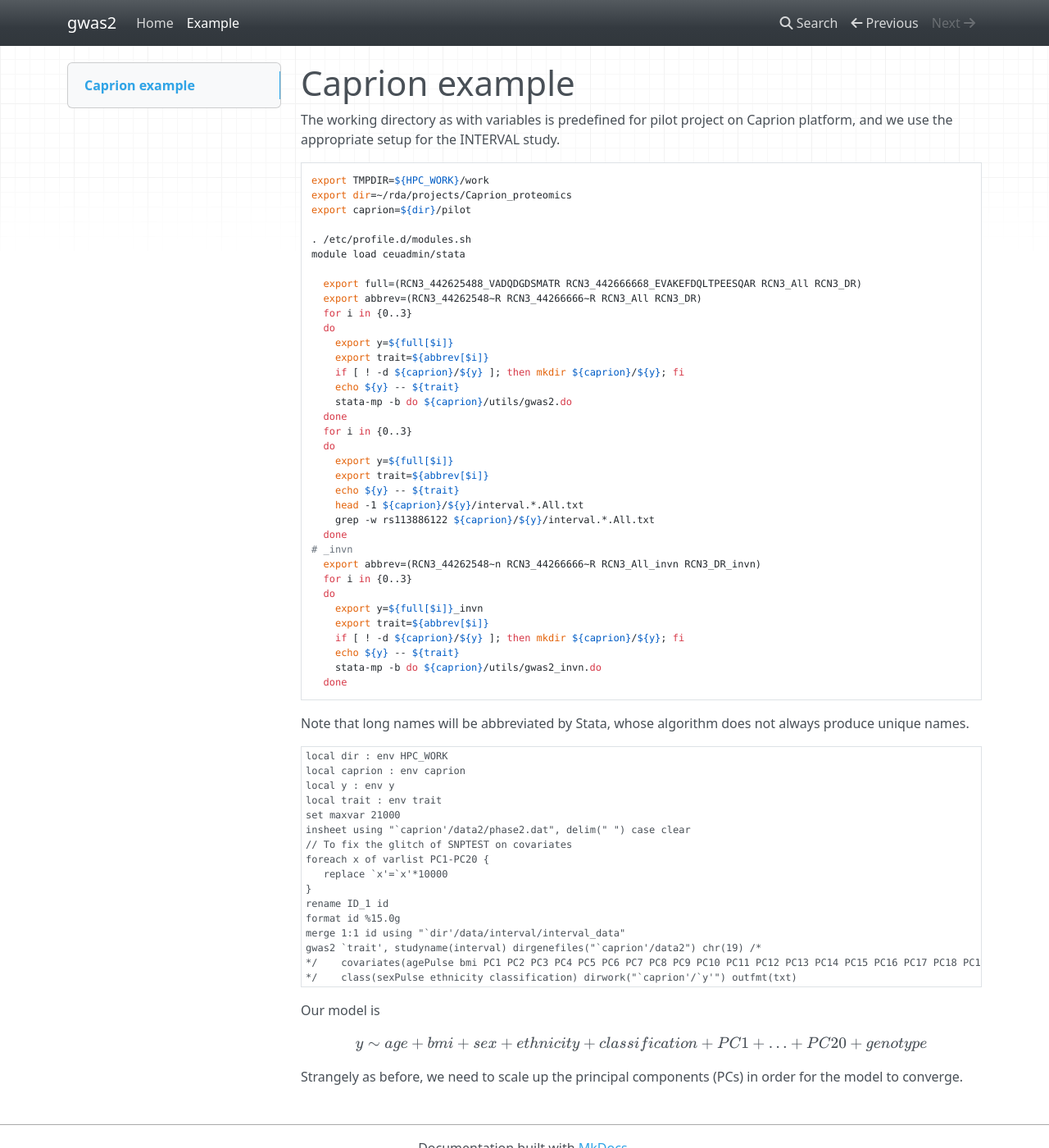
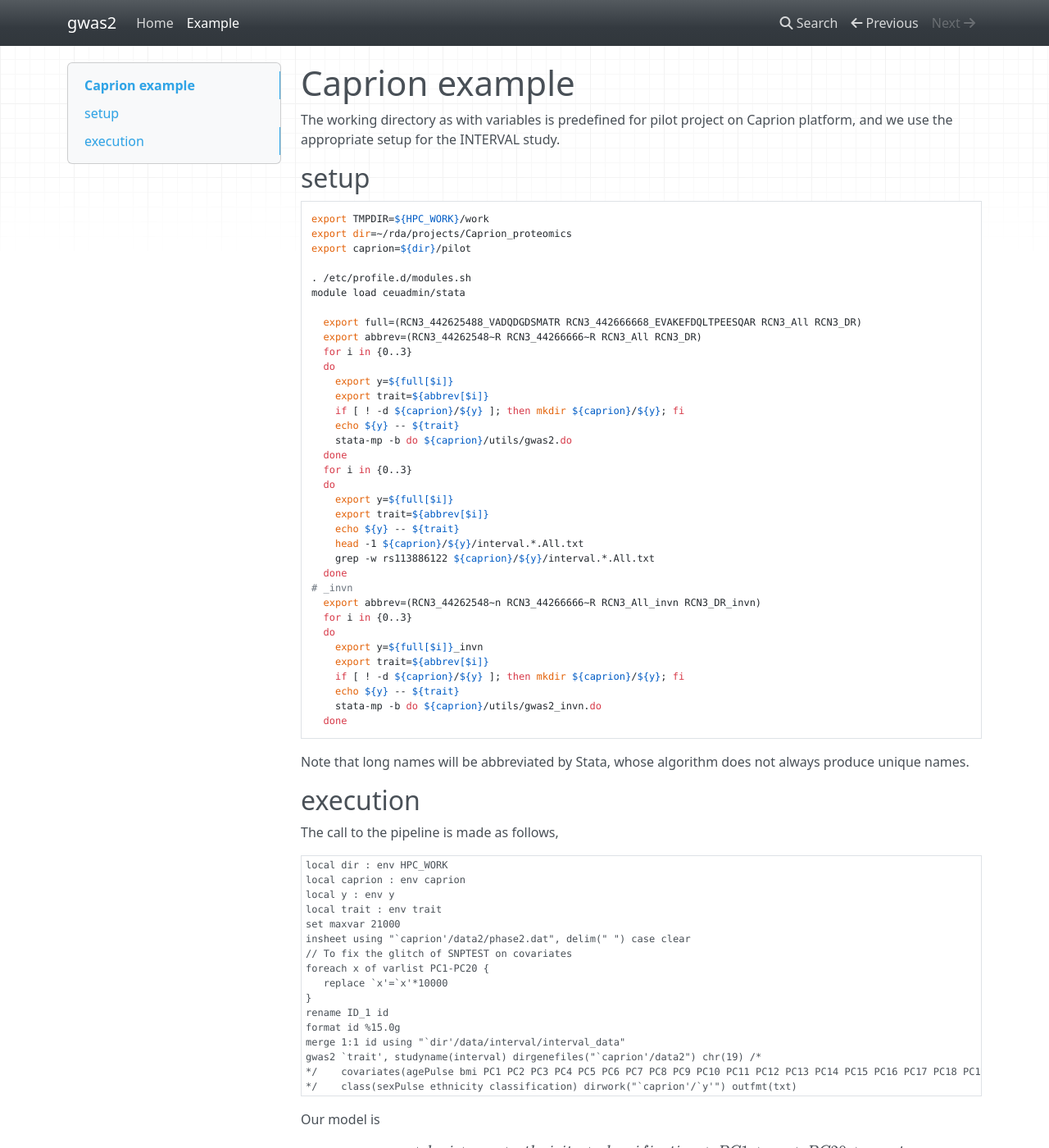
Before and after one commit to jinghuazhao/gwas2, an MkDocs documentation site: the page built from docs/Caprion.md, in a window 1280 px wide and 1400 px high. Shown: the whole window at 82% size. Built offline with MkDocs 1.6.1, drawn with Linux system fonts in a browser that asks for light colours; nearby versions of some CDN libraries; a script that is not in the unit is left out.

Commit message:
gwas2 utitlities

````diff
--- a/docs/Caprion.md
+++ b/docs/Caprion.md
@@ -1,6 +1,8 @@
 # Caprion example
 
 The working directory as with variables is predefined for pilot project on Caprion platform, and we use the appropriate setup for the INTERVAL study.
+
+## setup
 
 ```bash
 export TMPDIR=${HPC_WORK}/work
@@ -42,6 +44,10 @@ module load ceuadmin/stata
 
 Note that long names will be abbreviated by Stata, whose algorithm does not always produce unique names.
 
+## execution
+
+The call to the pipeline is made as follows,
+
 ```stata
 local dir : env HPC_WORK
 local caprion : env caprion
````
